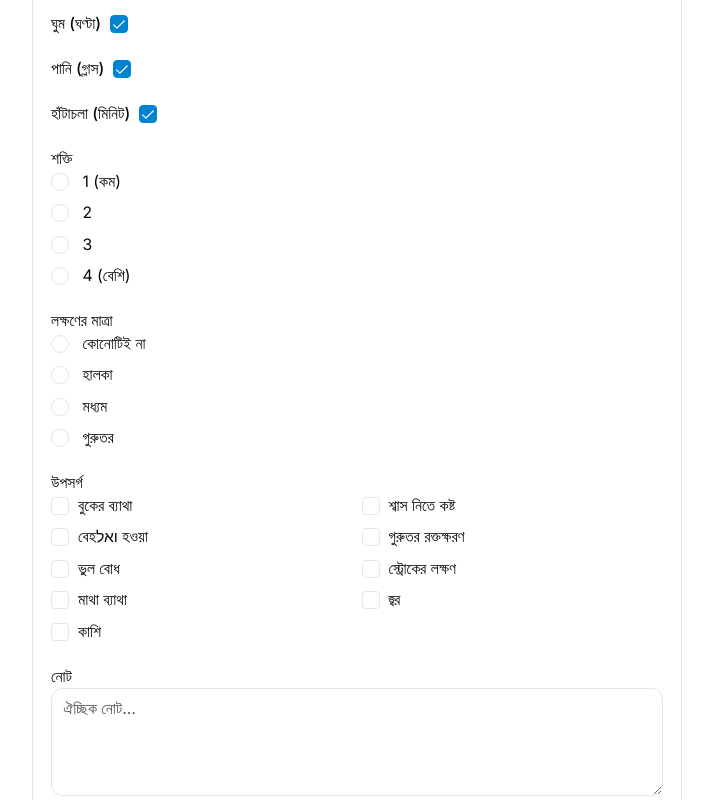
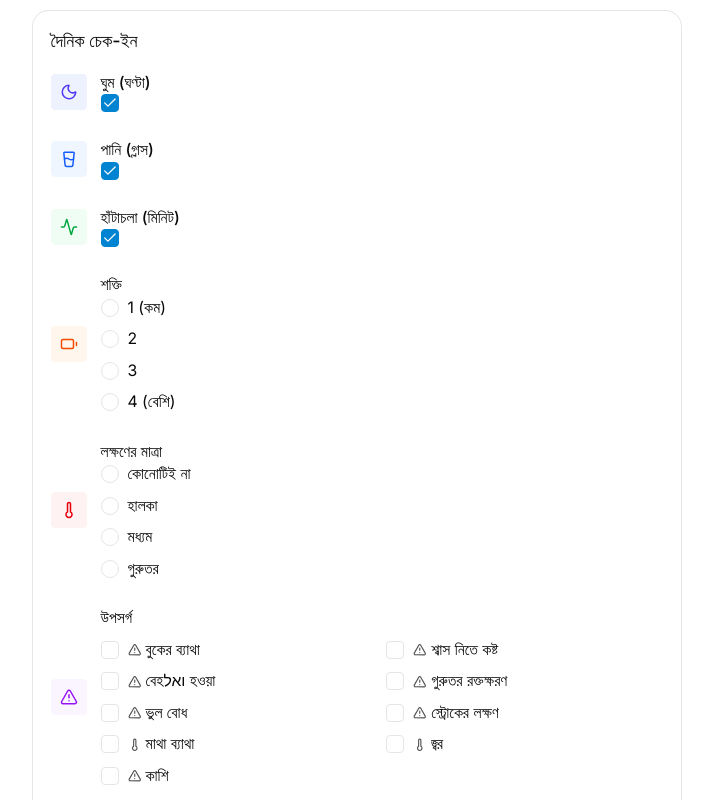
Before and after one commit to ariandesu/MedBuddy, a Next.js app: page /checkin in a window 1280 px wide. Shown: the part 260-1060 px from the top of the page, without its empty margins (283-996 px from the left). Built offline with nearby package versions, Linux system fonts and the light colour scheme; no server answers.

Commit message:
feat(UI): icon-based check-in page with visual field indicators

```diff
--- a/src/app/(app)/checkin/page.tsx
+++ b/src/app/(app)/checkin/page.tsx
@@ -23,28 +23,32 @@ import {
   AlertDialogHeader,
   AlertDialogTitle,
 } from "@/components/ui/alert-dialog";
-import { BellRing } from "lucide-react";
+import {
+  Moon,
+  GlassWater,
+  Activity,
+  Battery,
+  Thermometer,
+  Edit,
+  BellRing,
+  ClipboardCheck,
+  CheckCircle,
+  AlertTriangle,
+} from "lucide-react";
 import { useDictionary } from "@/lib/use-dictionary";
 import { isRedFlag, urgentMessage } from "@/lib/safety/redflags";
 
 type SymptomLevel = "none" | "mild" | "moderate" | "severe";
 
-const SYMPTOMS: Array<{ value: string; labelKey: string }> = [
-  { value: "chest pain", labelKey: "checkin.symptomChestPain" },
-  { value: "difficulty breathing", labelKey: "checkin.symptomDifficultyBreathing" },
-  { value: "fainting", labelKey: "checkin.symptomFainting" },
-  { value: "severe bleeding", labelKey: "checkin.symptomSevereBleeding" },
-  { value: "confusion", labelKey: "checkin.symptomConfusion" },
-  { value: "stroke signs", labelKey: "checkin.symptomStrokeSigns" },
-  { value: "headache", labelKey: "checkin.symptomHeadache" },
-  { value: "fever", labelKey: "checkin.symptomFever" },
-  { value: "cough", labelKey: "checkin.symptomCough" },
-];
-
-function getLocalDate(): string {
-  const d = new Date();
-  return `${d.getFullYear()}-${String(d.getMonth() + 1).padStart(2, "0")}-${String(d.getDate()).padStart(2, "0")}`;
-}
+const FIELD_ICONS: Record<string, { Icon: typeof Moon; color: string }> = {
+  sleep: { Icon: Moon, color: "bg-indigo-50 text-indigo-600" },
+  water: { Icon: GlassWater, color: "bg-blue-50 text-blue-600" },
+  activity: { Icon: Activity, color: "bg-green-50 text-green-600" },
+  energy: { Icon: Battery, color: "bg-orange-50 text-orange-600" },
+  symptomLevel: { Icon: Thermometer, color: "bg-red-50 text-red-600" },
+  symptoms: { Icon: AlertTriangle, color: "bg-purple-50 text-purple-600" },
+  note: { Icon: Edit, color: "bg-gray-50 text-gray-600" },
+};
 
 function getLocaleFromCookie(): "bn" | "en" {
   const m = document.cookie.match(/(?:^|; )medisathi-locale=([^;]+)/);
@@ -74,7 +78,6 @@ export default function CheckinPage() {
   const redFlag = isRedFlag({ symptomLevel, symptoms });
 
   async function handleSave() {
-    // Safety: show urgent dialog before or regardless of network result.
     if (redFlag) {
       setOpen(true);
     }
@@ -114,10 +117,15 @@ export default function CheckinPage() {
 
   return (
     <div className="flex flex-col gap-6 max-w-xl mx-auto">
+      <div className="flex flex-col items-center text-center">
+        <div className="w-16 h-16 rounded-full bg-primary/10 flex items-center justify-center mb-3">
+          <ClipboardCheck className="size-8 text-primary" aria-hidden />
+        </div>
         <h1 className="text-2xl font-bold">{dict.checkin.title}</h1>
-      <p className="text-sm text-muted-foreground">
+        <p className="text-sm text-muted-foreground max-w-md">
           {dict.checkin.optionalNote}
         </p>
+      </div>
 
       {error && (
         <Alert variant="destructive">
@@ -129,9 +137,13 @@ export default function CheckinPage() {
         <CardHeader>
           <CardTitle>{dict.checkin.title}</CardTitle>
         </CardHeader>
-        <CardContent className="space-y-5">
+        <CardContent className="space-y-6">
           <div className="space-y-2">
-            <div className="flex items-center gap-2">
+            <div className="flex items-center gap-3">
+              <div className={`w-8 h-8 rounded flex items-center justify-center ${FIELD_ICONS.sleep.color}`}>
+                <Moon className="size-4" aria-hidden />
+              </div>
+              <div className="flex-1">
                 <label className="text-sm font-medium">{dict.checkin.sleep}</label>
                 <Checkbox
                   checked={sleepSkip}
@@ -139,15 +151,14 @@ export default function CheckinPage() {
                   aria-label={dict.checkin.skipSlider}
                 />
               </div>
+            </div>
             {!sleepSkip && (
               <>
                 <Slider
                   value={sleepHours ?? 7}
                   onValueChange={(value) => {
                     setSleepSkip(false);
-                    setSleepHours(
-                      typeof value === "number" ? value : null
-                    );
+                    setSleepHours(typeof value === "number" ? value : null);
                   }}
                   min={0}
                   max={24}
@@ -164,7 +175,11 @@ export default function CheckinPage() {
           </div>
 
           <div className="space-y-2">
-            <div className="flex items-center gap-2">
+            <div className="flex items-center gap-3">
+              <div className={`w-8 h-8 rounded flex items-center justify-center ${FIELD_ICONS.water.color}`}>
+                <GlassWater className="size-4" aria-hidden />
+              </div>
+              <div className="flex-1">
                 <label className="text-sm font-medium">{dict.checkin.water}</label>
                 <Checkbox
                   checked={waterSkip}
@@ -172,15 +187,14 @@ export default function CheckinPage() {
                   aria-label={dict.checkin.skipSlider}
                 />
               </div>
+            </div>
             {!waterSkip && (
               <>
                 <Slider
                   value={waterGlasses ?? 6}
                   onValueChange={(value) => {
                     setWaterSkip(false);
-                    setWaterGlasses(
-                      typeof value === "number" ? value : null
-                    );
+                    setWaterGlasses(typeof value === "number" ? value : null);
                   }}
                   min={0}
                   max={30}
@@ -197,7 +211,11 @@ export default function CheckinPage() {
           </div>
 
           <div className="space-y-2">
-            <div className="flex items-center gap-2">
+            <div className="flex items-center gap-3">
+              <div className={`w-8 h-8 rounded flex items-center justify-center ${FIELD_ICONS.activity.color}`}>
+                <Activity className="size-4" aria-hidden />
+              </div>
+              <div className="flex-1">
                 <label className="text-sm font-medium">{dict.checkin.activity}</label>
                 <Checkbox
                   checked={activitySkip}
@@ -205,15 +223,14 @@ export default function CheckinPage() {
                   aria-label={dict.checkin.skipSlider}
                 />
               </div>
+            </div>
             {!activitySkip && (
               <>
                 <Slider
                   value={activityMinutes ?? 30}
                   onValueChange={(value) => {
                     setActivitySkip(false);
-                    setActivityMinutes(
-                      typeof value === "number" ? value : null
-                    );
+                    setActivityMinutes(typeof value === "number" ? value : null);
                   }}
                   min={0}
                   max={1440}
@@ -230,80 +247,215 @@ export default function CheckinPage() {
           </div>
 
           <div className="space-y-2">
+            <div className="flex items-center gap-3">
+              <div className={`w-8 h-8 rounded flex items-center justify-center ${FIELD_ICONS.energy.color}`}>
+                <Battery className="size-4" aria-hidden />
+              </div>
+              <div className="flex-1">
                 <label className="text-sm font-medium">{dict.checkin.energy}</label>
                 <RadioGroup
                   value={energy ?? ""}
-              onValueChange={(value) =>
-                setEnergy(value as 1 | 2 | 3 | 4)
-              }
+                  onValueChange={(value) => setEnergy(value as 1 | 2 | 3 | 4)}
                 >
-              {[
-                [1, "energyLow"],
-                [2, "energy2"],
-                [3, "energy3"],
-                [4, "energyHigh"],
-              ].map(([v, key]) => (
-                <div key={v} className="flex items-center gap-3">
+                  {[1, 2, 3, 4].map((v) => {
+                    const key = `energy${v === 1 ? "Low" : v === 4 ? "High" : v}`;
+                    const label = (dict.checkin as Record<string, string>)[key];
+                    return (
+                      <div key={v} className="flex items-center gap-2">
                         <RadioGroupItem value={String(v)} id={`energy-${v}`} />
                         <label htmlFor={`energy-${v}`} className="text-sm">
-                    {dict.checkin[key as keyof typeof dict.checkin]}
-                  </label>
-                </div>
-              ))}
-            </RadioGroup>
-          </div>
-
-          <div className="space-y-2">
-            <label className="text-sm font-medium">{dict.checkin.symptomLevel}</label>
-            <RadioGroup
-              value={symptomLevel ?? undefined}
-              onValueChange={(value) =>
-                setSymptomLevel(value as SymptomLevel)
-              }
-            >
-              {[
-                ["none", "symptomNone"],
-                ["mild", "symptomMild"],
-                ["moderate", "symptomModerate"],
-                ["severe", "symptomSevere"],
-              ].map(([v, key]) => (
-                <div key={v} className="flex items-center gap-3">
-                  <RadioGroupItem value={v} id={`sev-${v}`} />
-                  <label htmlFor={`sev-${v}`} className="text-sm">
-                    {dict.checkin[key as keyof typeof dict.checkin]}
-                  </label>
-                </div>
-              ))}
-            </RadioGroup>
-          </div>
-
-          <div className="space-y-2">
-            <label className="text-sm font-medium">{dict.checkin.symptoms}</label>
-            <div className="grid grid-cols-2 gap-2">
-              {SYMPTOMS.map((s) => {
-                const checked = symptoms.includes(s.value);
-                return (
-                  <div key={s.value} className="flex items-center gap-2">
-                    <Checkbox
-                      checked={checked}
-                      onCheckedChange={(value) => {
-                        setSymptoms(value
-                          ? [...symptoms, s.value]
-                          : symptoms.filter((x) => x !== s.value)
-                        );
-                      }}
-                      aria-label={dict.checkin[s.labelKey.replace("checkin.", "") as keyof typeof dict.checkin]}
-                    />
-                    <label className="text-sm" htmlFor={`sym-${s.value}`}>
-                      {dict.checkin[s.labelKey.replace("checkin.", "") as keyof typeof dict.checkin]}
+                          {label}
                         </label>
                       </div>
                     );
                   })}
+                </RadioGroup>
+              </div>
             </div>
           </div>
 
           <div className="space-y-2">
+            <div className="flex items-center gap-3">
+              <div className={`w-8 h-8 rounded flex items-center justify-center ${FIELD_ICONS.symptomLevel.color}`}>
+                <Thermometer className="size-4" aria-hidden />
+              </div>
+              <div className="flex-1">
+                <label className="text-sm font-medium">{dict.checkin.symptomLevel}</label>
+                <RadioGroup
+                  value={symptomLevel ?? undefined}
+                  onValueChange={(value) => setSymptomLevel(value as SymptomLevel)}
+                >
+                  {["none", "mild", "moderate", "severe"].map((v) => {
+                    const key = `symptom${v.charAt(0).toUpperCase() + v.slice(1)}`;
+                    const label = (dict.checkin as Record<string, string>)[key];
+                    return (
+                      <div key={v} className="flex items-center gap-2">
+                        <RadioGroupItem value={v} id={`sev-${v}`} />
+                        <label htmlFor={`sev-${v}`} className="text-sm">
+                          {label}
+                        </label>
+                      </div>
+                    );
+                  })}
+                </RadioGroup>
+              </div>
+            </div>
+          </div>
+
+          <div className="space-y-2">
+            <div className="flex items-center gap-3">
+              <div className={`w-8 h-8 rounded flex items-center justify-center ${FIELD_ICONS.symptoms.color}`}>
+                <AlertTriangle className="size-4" aria-hidden />
+              </div>
+              <div className="flex-1">
+                <label className="text-sm font-medium">{dict.checkin.symptoms}</label>
+                <div className="grid grid-cols-2 gap-2 mt-2">
+                  <div className="flex items-center gap-2">
+                    <Checkbox
+                      checked={symptoms.includes("chest pain")}
+                      onCheckedChange={(value) => {
+                        setSymptoms(value
+                          ? [...symptoms, "chest pain"]
+                          : symptoms.filter((x) => x !== "chest pain")
+                        );
+                      }}
+                    />
+                    <div className="flex items-center gap-1">
+                      <AlertTriangle className="size-3 text-muted-foreground" aria-hidden />
+                      <label className="text-sm">{dict.checkin.symptomChestPain}</label>
+                    </div>
+                  </div>
+                  <div className="flex items-center gap-2">
+                    <Checkbox
+                      checked={symptoms.includes("difficulty breathing")}
+                      onCheckedChange={(value) => {
+                        setSymptoms(value
+                          ? [...symptoms, "difficulty breathing"]
+                          : symptoms.filter((x) => x !== "difficulty breathing")
+                        );
+                      }}
+                    />
+                    <div className="flex items-center gap-1">
+                      <AlertTriangle className="size-3 text-muted-foreground" aria-hidden />
+                      <label className="text-sm">{dict.checkin.symptomDifficultyBreathing}</label>
+                    </div>
+                  </div>
+                  <div className="flex items-center gap-2">
+                    <Checkbox
+                      checked={symptoms.includes("fainting")}
+                      onCheckedChange={(value) => {
+                        setSymptoms(value
+                          ? [...symptoms, "fainting"]
+                          : symptoms.filter((x) => x !== "fainting")
+                        );
+                      }}
+                    />
+                    <div className="flex items-center gap-1">
+                      <AlertTriangle className="size-3 text-muted-foreground" aria-hidden />
+                      <label className="text-sm">{dict.checkin.symptomFainting}</label>
+                    </div>
+                  </div>
+                  <div className="flex items-center gap-2">
+                    <Checkbox
+                      checked={symptoms.includes("severe bleeding")}
+                      onCheckedChange={(value) => {
+                        setSymptoms(value
+                          ? [...symptoms, "severe bleeding"]
+                          : symptoms.filter((x) => x !== "severe bleeding")
+                        );
+                      }}
+                    />
+                    <div className="flex items-center gap-1">
+                      <AlertTriangle className="size-3 text-muted-foreground" aria-hidden />
+                      <label className="text-sm">{dict.checkin.symptomSevereBleeding}</label>
+                    </div>
+                  </div>
+                  <div className="flex items-center gap-2">
+                    <Checkbox
+                      checked={symptoms.includes("confusion")}
+                      onCheckedChange={(value) => {
+                        setSymptoms(value
+                          ? [...symptoms, "confusion"]
+                          : symptoms.filter((x) => x !== "confusion")
+                        );
+                      }}
+                    />
+                    <div className="flex items-center gap-1">
+                      <AlertTriangle className="size-3 text-muted-foreground" aria-hidden />
+                      <label className="text-sm">{dict.checkin.symptomConfusion}</label>
+                    </div>
+                  </div>
+                  <div className="flex items-center gap-2">
+                    <Checkbox
+                      checked={symptoms.includes("stroke signs")}
+                      onCheckedChange={(value) => {
+                        setSymptoms(value
+                          ? [...symptoms, "stroke signs"]
+                          : symptoms.filter((x) => x !== "stroke signs")
+                        );
+                      }}
+                    />
+                    <div className="flex items-center gap-1">
+                      <AlertTriangle className="size-3 text-muted-foreground" aria-hidden />
+                      <label className="text-sm">{dict.checkin.symptomStrokeSigns}</label>
+                    </div>
+                  </div>
+                  <div className="flex items-center gap-2">
+                    <Checkbox
+                      checked={symptoms.includes("headache")}
+                      onCheckedChange={(value) => {
+                        setSymptoms(value
+                          ? [...symptoms, "headache"]
+                          : symptoms.filter((x) => x !== "headache")
+                        );
+                      }}
+                    />
+                    <div className="flex items-center gap-1">
+                      <Thermometer className="size-3 text-muted-foreground" aria-hidden />
+                      <label className="text-sm">{dict.checkin.symptomHeadache}</label>
+                    </div>
+                  </div>
+                  <div className="flex items-center gap-2">
+                    <Checkbox
+                      checked={symptoms.includes("fever")}
+                      onCheckedChange={(value) => {
+                        setSymptoms(value
+                          ? [...symptoms, "fever"]
+                          : symptoms.filter((x) => x !== "fever")
+                        );
+                      }}
+                    />
+                    <div className="flex items-center gap-1">
+                      <Thermometer className="size-3 text-muted-foreground" aria-hidden />
+                      <label className="text-sm">{dict.checkin.symptomFever}</label>
+                    </div>
+                  </div>
+                  <div className="flex items-center gap-2">
+                    <Checkbox
+                      checked={symptoms.includes("cough")}
+                      onCheckedChange={(value) => {
+                        setSymptoms(value
+                          ? [...symptoms, "cough"]
+                          : symptoms.filter((x) => x !== "cough")
+                        );
+                      }}
+                    />
+                    <div className="flex items-center gap-1">
+                      <AlertTriangle className="size-3 text-muted-foreground" aria-hidden />
+                      <label className="text-sm">{dict.checkin.symptomCough}</label>
+                    </div>
+                  </div>
+                </div>
+              </div>
+            </div>
+          </div>
+
+          <div className="space-y-2">
+            <div className="flex items-center gap-3">
+              <div className={`w-8 h-8 rounded flex items-center justify-center ${FIELD_ICONS.note.color}`}>
+                <Edit className="size-4" aria-hidden />
+              </div>
+              <div className="flex-1">
                 <label className="text-sm font-medium">{dict.checkin.note}</label>
                 <Textarea
                   value={note}
@@ -311,6 +463,8 @@ export default function CheckinPage() {
                   placeholder={dict.checkin.notePlaceholder}
                   className="h-24"
                 />
+              </div>
+            </div>
           </div>
         </CardContent>
       </Card>
@@ -329,7 +483,8 @@ export default function CheckinPage() {
       </div>
 
       {saved && (
-        <div className="rounded-lg bg-green-50 p-4 text-green-800 text-sm">
+        <div className="rounded-lg bg-green-50 p-4 text-green-800 text-sm flex items-center gap-2">
+          <CheckCircle className="size-4" aria-hidden />
           {dict.checkin.saved}
         </div>
       )}
@@ -341,8 +496,8 @@ export default function CheckinPage() {
               <BellRing className="mr-2 h-5 w-5" aria-hidden />
               {dict.redflag.title}
             </AlertDialogTitle>
+          </AlertDialogHeader>
           <AlertDialogDescription>{urgentMessage(locale)}</AlertDialogDescription>
-          </AlertDialogHeader>
           <AlertDialogFooter>
             <AlertDialogCancel onClick={() => router.push("/timeline")}>
               {dict.checkin.iUnderstand}
```
Lines whose indentation alone changed are shown as unchanged.
